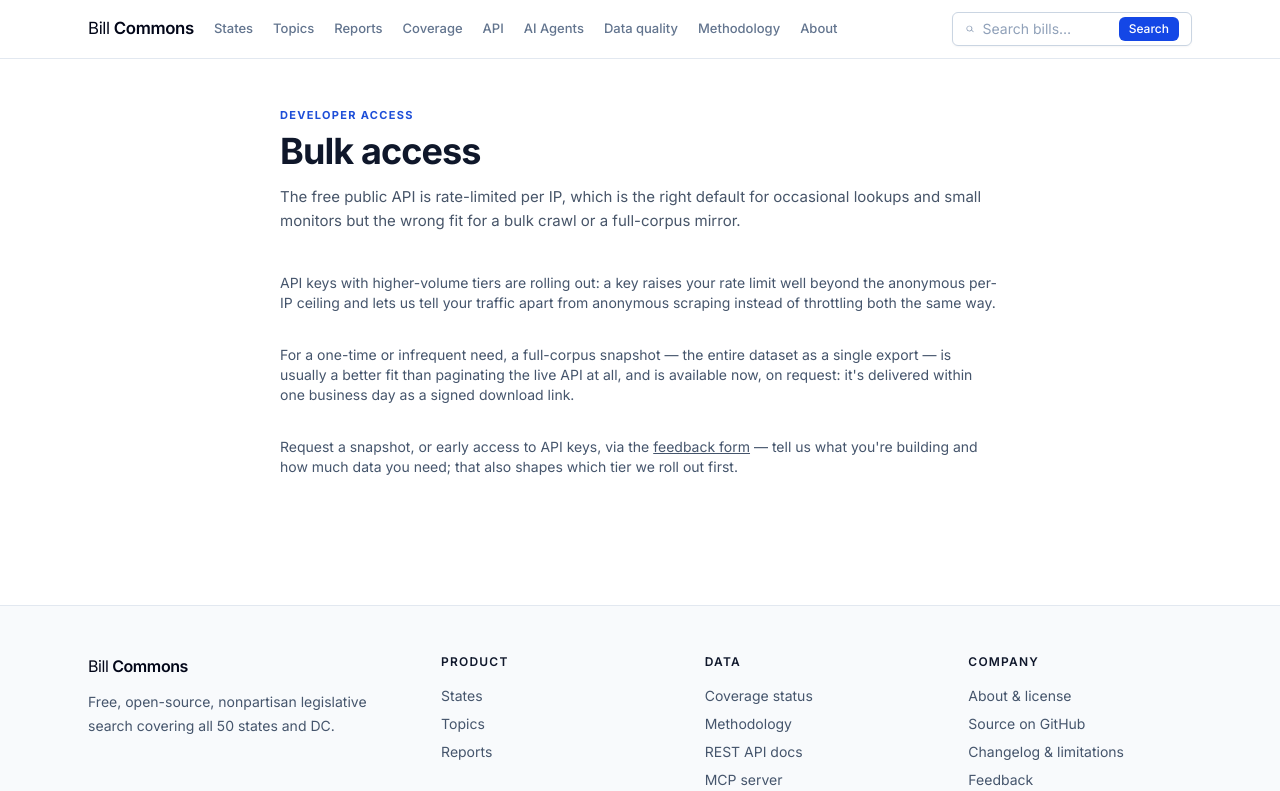
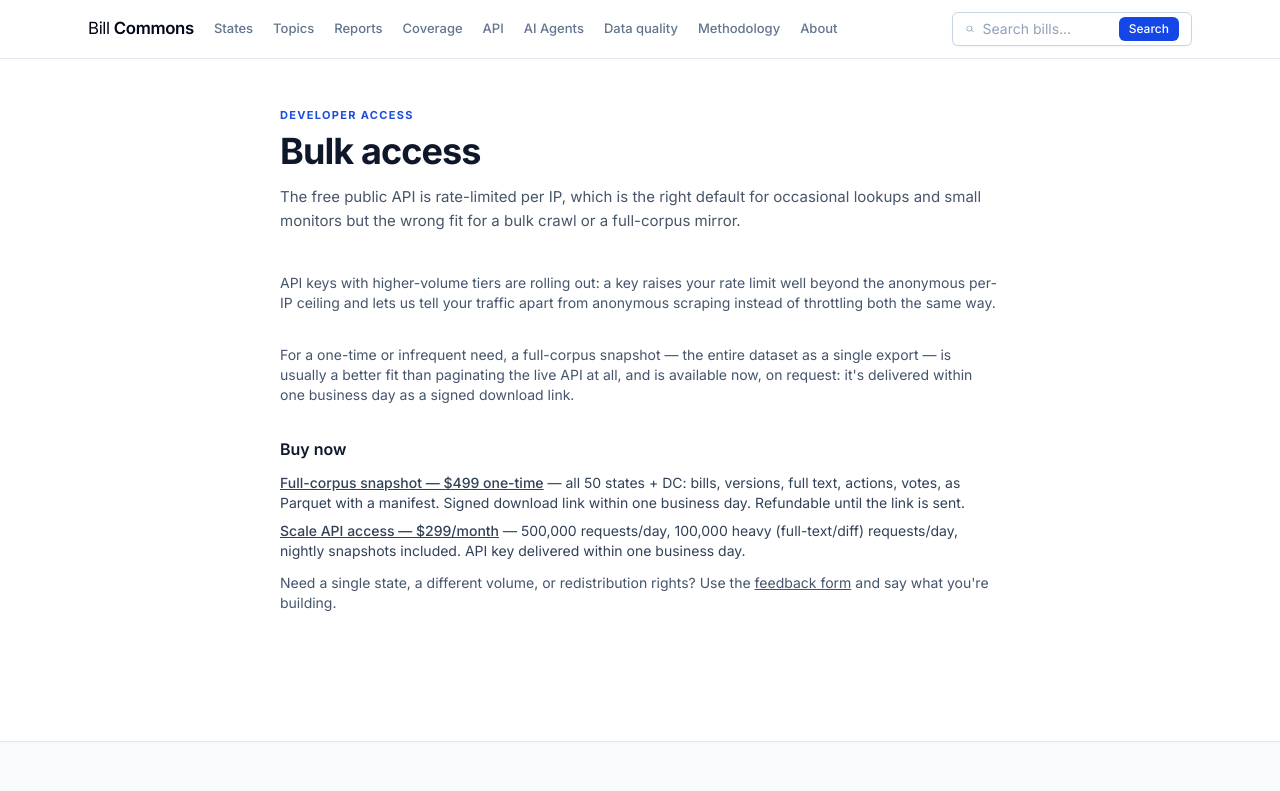
Before and after one commit to GDACS-droid/billcommons, a Next.js app in the folder apps/web/: page /docs/bulk in a window 1280 px wide. Shown: the top 791 px of the page. Built offline with nearby package versions, Linux system fonts and the light colour scheme; no server answers.

Commit message:
bulk: live Stripe Payment Links ($499 snapshot, $299/mo Scale) on /docs/bulk + 429 message

```diff
--- a/apps/web/app/docs/bulk/page.tsx
+++ b/apps/web/app/docs/bulk/page.tsx
@@ -44,13 +44,38 @@ export default function BulkAccessPage() {
       </section>
 
       <section className="mt-8">
-        <p className="text-sm text-slate-600">
-          Request a snapshot, or early access to API keys, via the{" "}
+        <h2 className="text-base font-semibold text-slate-900">Buy now</h2>
+        <ul className="mt-3 space-y-2 text-sm text-slate-700">
+          <li>
+            <a
+              href="https://checkout.frontlinehq.vote/b/3cIdRbbp620l4wT3qJco005"
+              className="underline font-medium"
+            >
+              Full-corpus snapshot — $499 one-time
+            </a>{" "}
+            — all 50 states + DC: bills, versions, full text, actions, votes,
+            as Parquet with a manifest. Signed download link within one
+            business day. Refundable until the link is sent.
+          </li>
+          <li>
+            <a
+              href="https://checkout.frontlinehq.vote/b/3cI6oJ50IcEZ5AXf9rco006"
+              className="underline font-medium"
+            >
+              Scale API access — $299/month
+            </a>{" "}
+            — 500,000 requests/day, 100,000 heavy (full-text/diff) requests/day,
+            nightly snapshots included. API key delivered within one business
+            day.
+          </li>
+        </ul>
+        <p className="mt-3 text-sm text-slate-600">
+          Need a single state, a different volume, or redistribution rights?
+          Use the{" "}
           <Link href="/feedback" className="underline">
             feedback form
           </Link>{" "}
-          — tell us what you&apos;re building and how much data you need;
-          that also shapes which tier we roll out first.
+          and say what you&apos;re building.
         </p>
       </section>
     </div>
--- a/apps/web/middleware.ts
+++ b/apps/web/middleware.ts
@@ -51,7 +51,7 @@ const WINDOW_MS = 60_000;
 const PER_IP_LIMIT = 300;
 const PER_SUBNET_LIMIT = 600;
 const BULK_ACCESS_MESSAGE =
-  "Rate limit exceeded. Higher limits via API keys and full-corpus snapshots: https://billcommons.org/docs/bulk";
+  "Rate limit exceeded. Buy higher limits or a full-corpus snapshot (from $299/mo or $499 one-time): https://billcommons.org/docs/bulk";
 const BULK_ACCESS_DOCS_URL = "https://billcommons.org/docs/bulk";
 
 // Verify round c4400ea, finding #1: an unbounded Map growing once per
```
Also changed, not shown: 1 other file (tests, documents, lock files or other folders).
